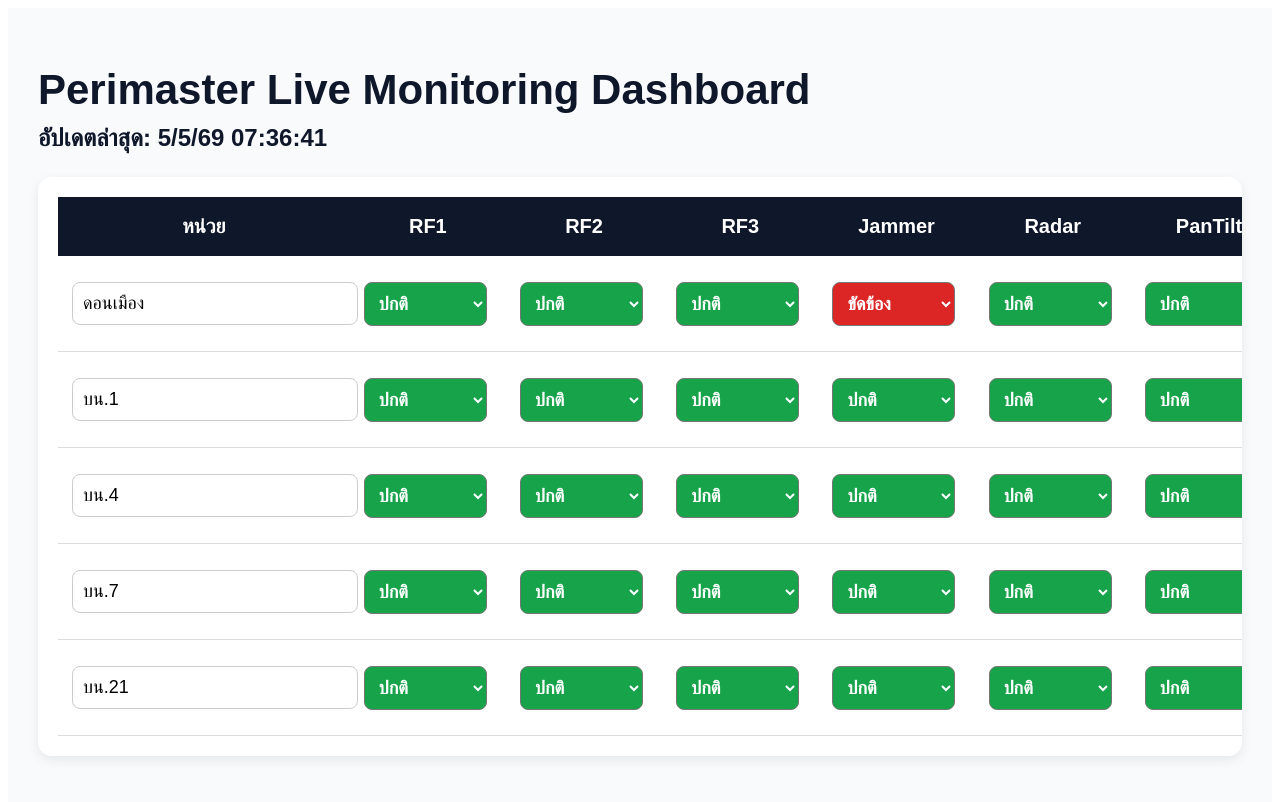
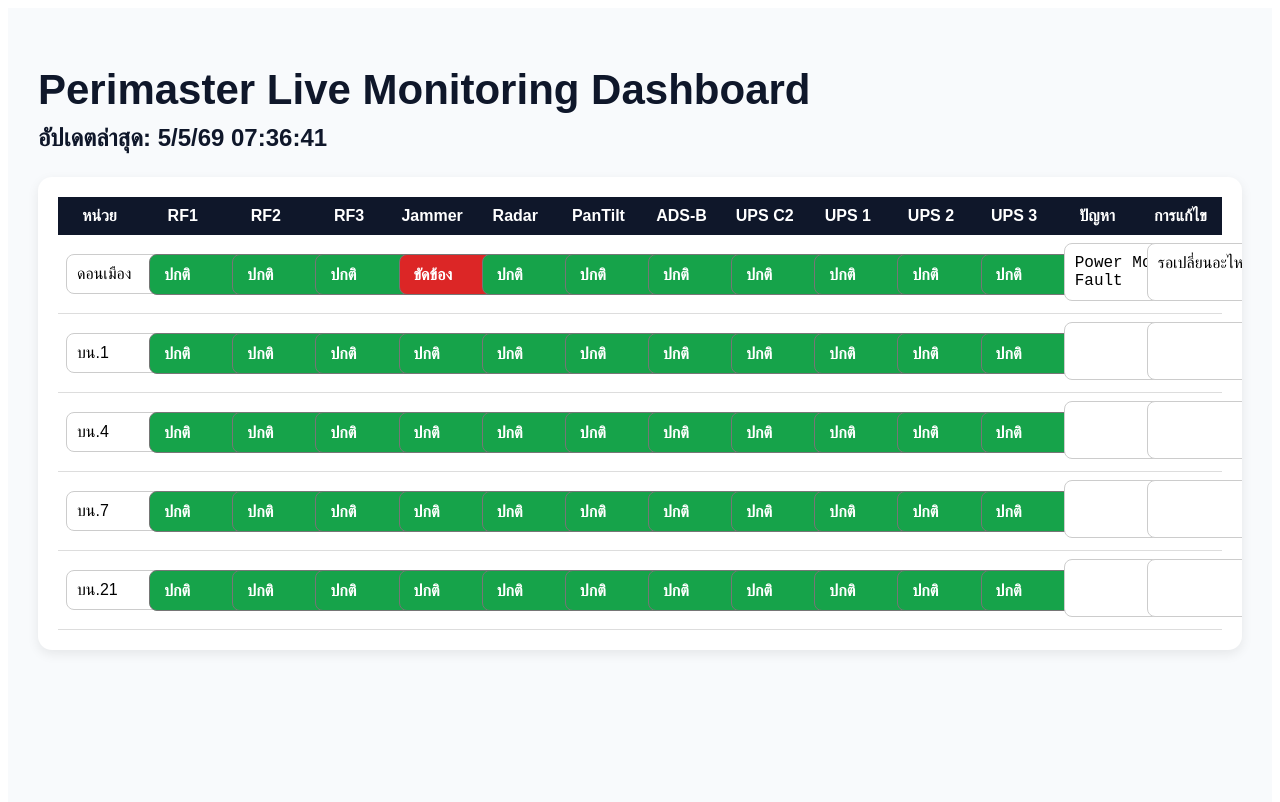
Before and after one commit to natchon5865/perimaster-dashboard, a Next.js app: page / in a window 1280 px wide. Shown: the top 802 px of the page. Built offline with nearby package versions, Linux system fonts and the light colour scheme.

Commit message:
Update page.tsx

```diff
--- a/app/page.tsx
+++ b/app/page.tsx
@@ -124,7 +124,7 @@
 
       <div
         style={{
-          overflowX: "auto",
+          overflowX: "hidden",
           background: "white",
           padding: "20px",
           borderRadius: "14px",
@@ -135,7 +135,7 @@
           style={{
             width: "100%",
             borderCollapse: "collapse",
-            minWidth: "2600px",
+            tableLayout: "fixed",
           }}
         >
           <thead>
@@ -156,7 +156,7 @@
                 "ปัญหา",
                 "การแก้ไข",
               ].map((h) => (
-                <th key={h} style={{ padding: "18px", fontSize: "20px" }}>
+                <th key={h} style={{ padding: "10px", fontSize: "16px" }}>
                   {h}
                 </th>
               ))}
@@ -166,16 +166,16 @@
             {rows.map((row, idx) => (
               <tr key={idx} style={{ borderBottom: "1px solid #ddd" }}>
                 {Object.keys(row).map((field) => (
-                  <td key={field} style={{ padding: "14px", fontSize: "18px" }}>
+                  <td key={field} style={{ padding: "8px", fontSize: "16px" }}>
                     {field === "unit" ? (
                       <input
                         value={(row as any)[field]}
                         onChange={(e) => updateRow(idx, field, e.target.value)}
                         style={{
                           width: "100%",
-                          minWidth: "110px",
+                          minWidth: "80px",
                           padding: "10px",
-                          fontSize: "18px",
+                          fontSize: "16px",
                           borderRadius: "8px",
                           border: "1px solid #ccc",
                         }}
@@ -190,8 +190,8 @@
                           background: badgeColor((row as any)[field]),
                           color: "white",
                           fontWeight: "bold",
-                          fontSize: "18px",
-                          minWidth: "110px",
+                          fontSize: "16px",
+                          minWidth: "80px",
                         }}
                       >
                         <option>ปกติ</option>
@@ -205,12 +205,13 @@
                         rows={2}
                         style={{
                           width: "100%",
-                          minWidth: "220px",
+                          minWidth: "140px",
                           padding: "10px",
                           resize: "vertical",
+                          wordBreak: "break-word",
                           borderRadius: "8px",
                           border: "1px solid #ccc",
-                          fontSize: "18px",
+                          fontSize: "16px",
                         }}
                       />
                     )}
```
